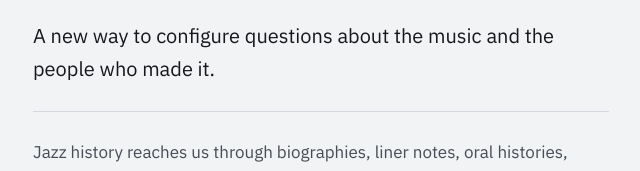
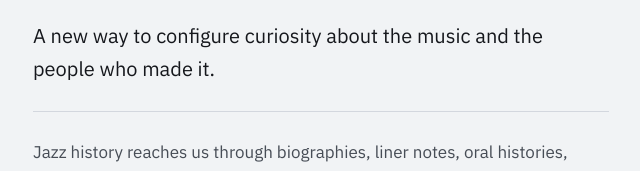
Before and after one commit to jazztimeline/jazztimeline-site, a plain HTML site: page index.html in a window 1280 px wide. Shown: the part 217-388 px from the top of the page, 319-959 px from the left. Drawn offline with Linux system fonts and the light colour scheme.

Commit message:
Update index.html

```diff
--- a/index.html
+++ b/index.html
@@ -4,7 +4,7 @@
 <meta charset="utf-8">
 <meta name="viewport" content="width=device-width, initial-scale=1">
 <title>JazzTimeline</title>
-<meta name="description" content="A new way to configure questions about the music and the people who made it. In development.">
+<meta name="description" content="A new way to configure curiosity about the music and the people who made it. In development.">
 <link rel="preconnect" href="https://fonts.gstatic.com" crossorigin>
 <link rel="stylesheet" href="https://fonts.googleapis.com/css2?family=Archivo:wght@800&family=IBM+Plex+Mono:wght@400&family=IBM+Plex+Sans:wght@400&display=swap">
 <style>
@@ -24,7 +24,7 @@ p{margin:0;color:var(--ink2)}
 <div class="wrap">
 <span class="kicker">In development</span>
 <h1>JazzTimeline</h1>
-<p class="lead">A new way to configure questions about the music and the people who made it.</p>
+<p class="lead">A new way to configure curiosity about the music and the people who made it.</p>
 <hr>
 <p>Jazz history reaches us through biographies, liner notes, oral histories, documentaries and discographies. This approach sits alongside those: the same history, open from any perspective, the emphasis depending only on one’s curiosity. Who shared a bandstand. Where a session was cut, and for which label. Who came up under whom. And details about the whole cast of characters in the story of jazz.</p>
 <p>Being built now, methodically.</p>
```
